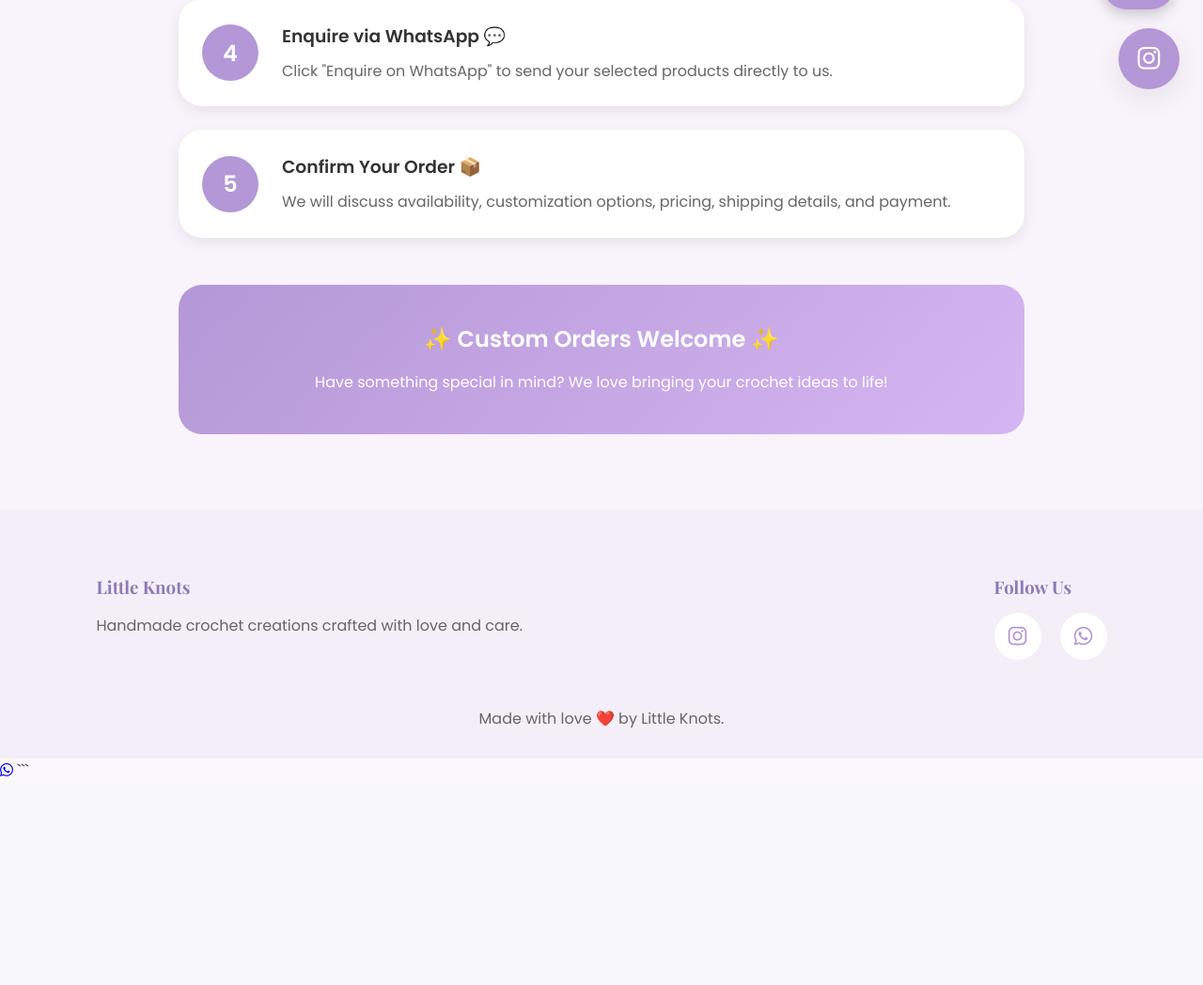
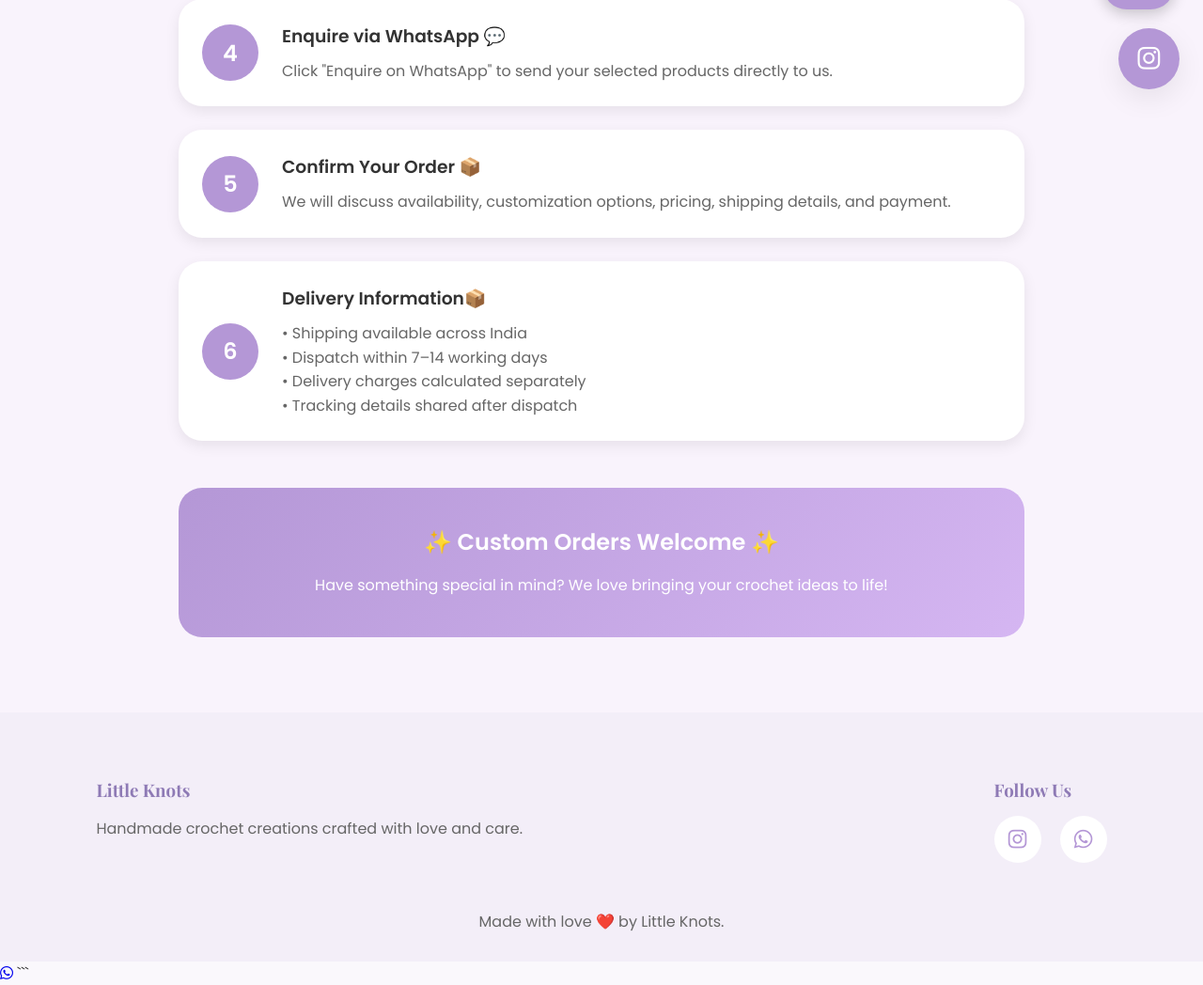
Before and after one commit to bhoomikahs154-ux/little_knots26, a Flask app: page /how-to-order in a window 1280 px wide. Shown: the part 680-1728 px from the top of the page at 94% size. Before the commit the page ends 1506 px from the top, so only its background shows below. Run offline with Flask 3, Linux system fonts and the light colour scheme.

Commit message:
delivery detail update

```diff
--- a/templates/how-to-order.html
+++ b/templates/how-to-order.html
@@ -56,7 +56,24 @@
                 <p>We will discuss availability, customization options, pricing, shipping details, and payment.</p>
             </div>
         </div>
+<div class="order-step">
 
+    <div class="step-number">6</div>
+
+    <div>
+
+        <h3>Delivery Information📦</h3>
+
+        <p>
+            • Shipping available across India<br>
+            • Dispatch within 7–14 working days<br>
+            • Delivery charges calculated separately<br>
+            • Tracking details shared after dispatch
+        </p>
+
+    </div>
+
+</div>
         <div class="custom-note">
 
             <h2>✨ Custom Orders Welcome ✨</h2>
@@ -70,6 +87,7 @@
 
     </div>
 
+
 </section>
 
 {% endblock %}
```
